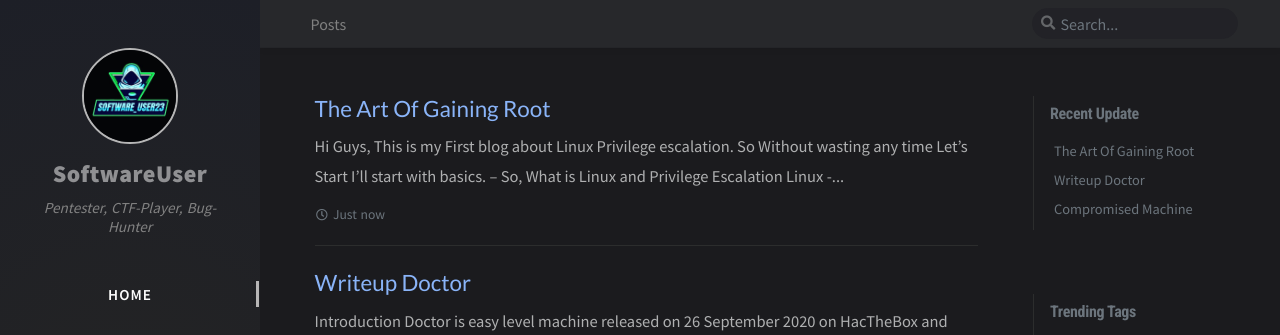
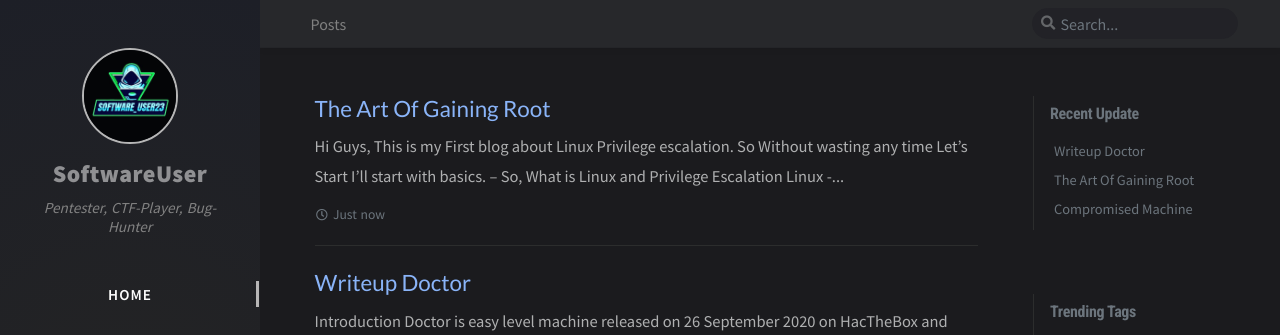
Before and after one commit to SoftwareUser23/softwareuser23.github.io, a Jekyll site: the page built from index.html, in a window 1280 px wide. Shown: the top 335 px of the page. Built offline with Jekyll 4.4.1, drawn with Linux system fonts in a browser that asks for light colours; nearby versions of some CDN libraries; the list of posts is cut into pages by our own code; comment, search, counter and statistics services are not loaded; part of the change alters nothing that is shown.

```diff
--- a/_data/updates.yml
+++ b/_data/updates.yml
@@ -1,9 +1,9 @@
+-
+  filename: 'writeup-compromised'
+  lastmod: '2021-02-14 11:38:28 +0530'
 -
   filename: 'the-art-of-gaining-root'
   lastmod: '2021-02-28 05:23:06 +0530'
 -
-  filename: 'writeup-compromised'
-  lastmod: '2021-02-14 11:38:28 +0530'
--
   filename: 'writeup-doctor'
-  lastmod: '2021-02-18 13:25:34 +0530'
+  lastmod: '2021-03-10 01:55:09 +0530'
```
